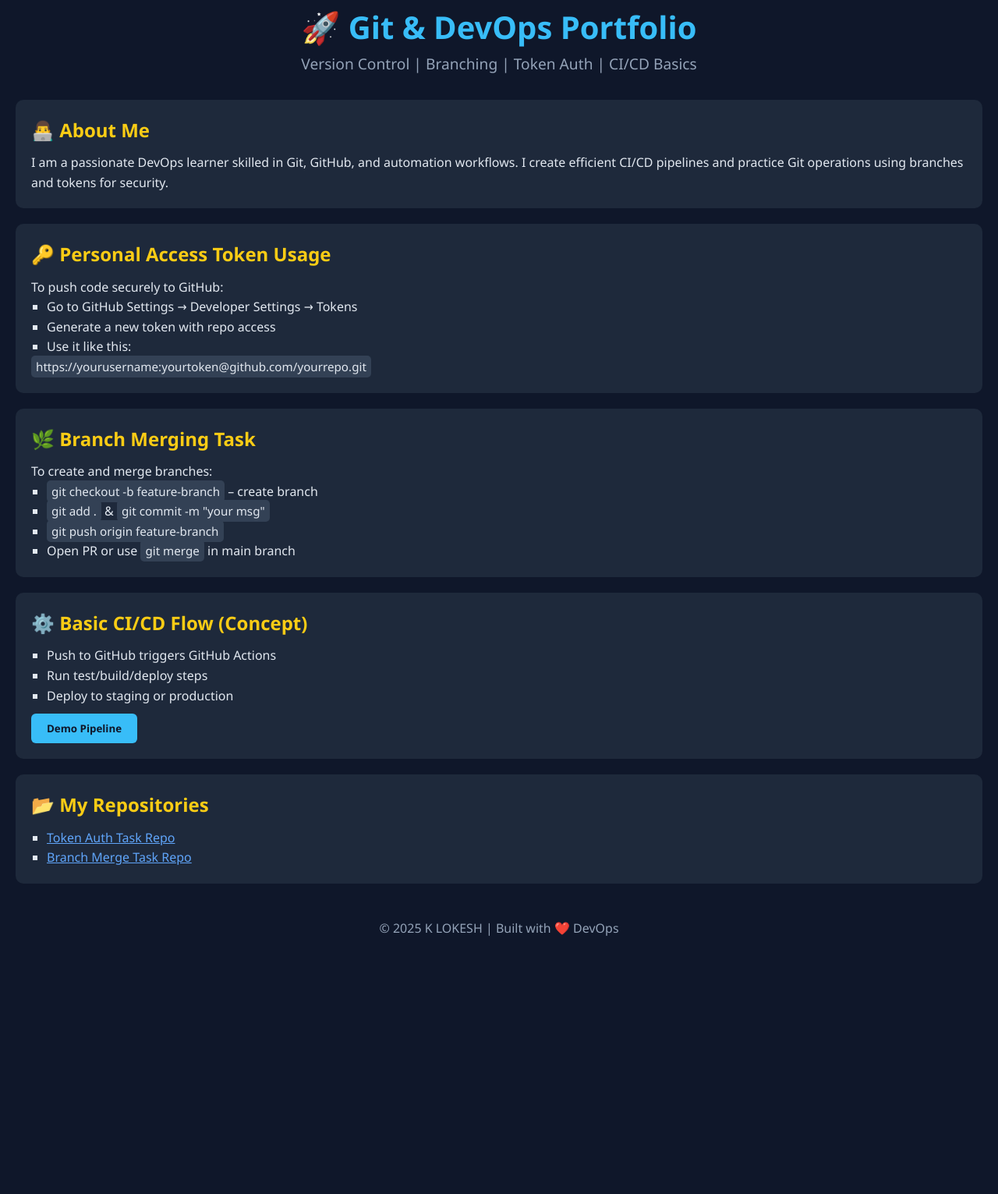
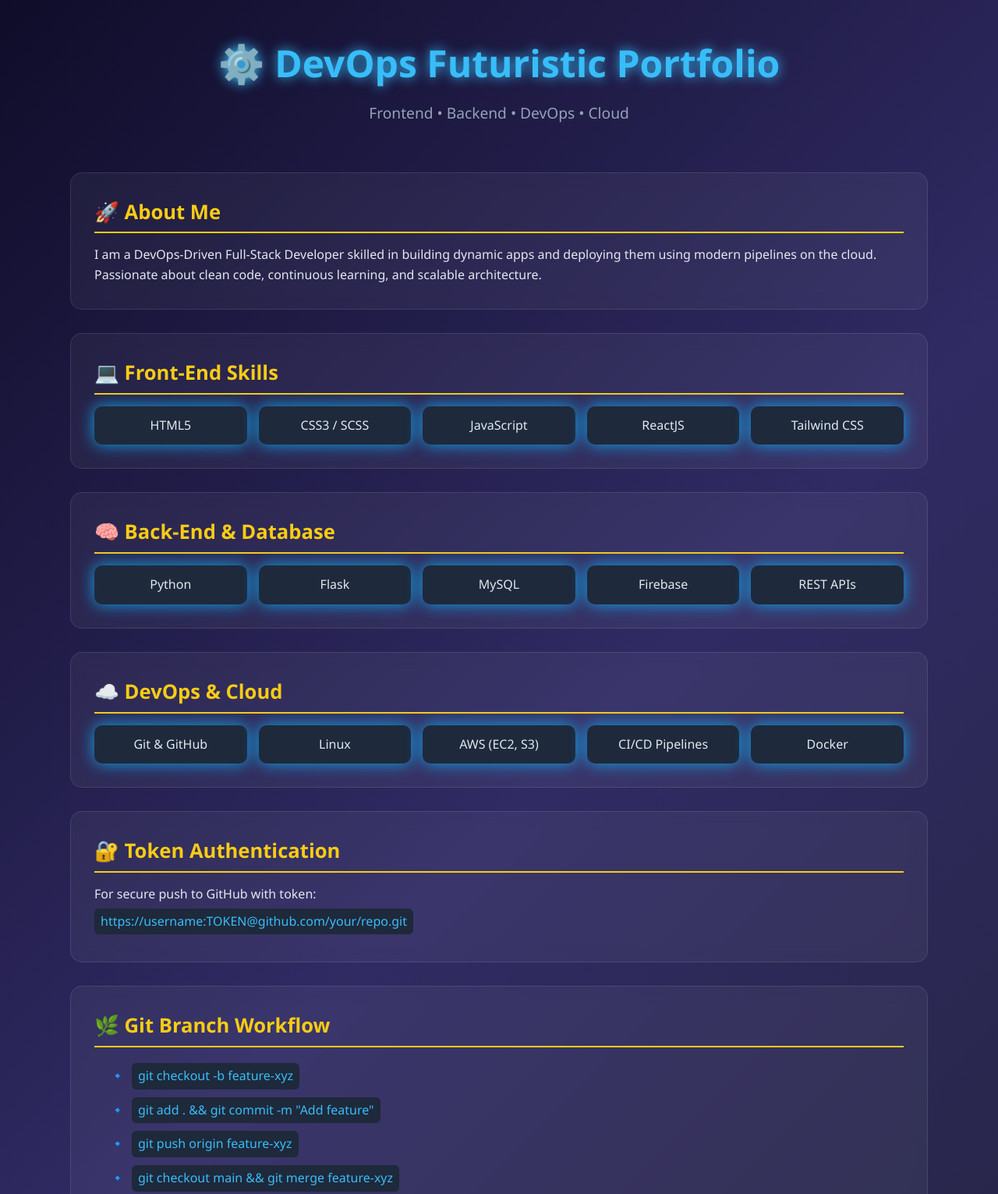
Before and after one commit to Lokesh-Soft-Dev/DevOps-UI_Code-Task, a plain HTML site: page index.html in a window 1280 px wide. Shown: the part 17-1548 px from the top of the page at 78% size. Before the commit the page ends 1255 px from the top, so only its background shows below. Drawn offline with Linux system fonts and the light colour scheme.

Commit message:
DevOps.Class.Portfolio

```diff
--- a/index.html
+++ b/index.html
@@ -3,126 +3,261 @@
 <head>
   <meta charset="UTF-8" />
   <meta name="viewport" content="width=device-width, initial-scale=1.0"/>
-  <title>Git & DevOps Portfolio</title>
+  <title>⚙️ DevOps Futuristic Portfolio</title>
   <style>
+    :root {
+      --primary: #38bdf8;
+      --bg: #0f0c29;
+      --gradient: linear-gradient(135deg, #0f0c29, #302b63, #24243e);
+      --card-bg: rgba(255,255,255,0.05);
+      --border: rgba(255,255,255,0.1);
+      --text: #e2e8f0;
+      --shadow: 0 0 20px #0ea5e9;
+    }
+
     * {
-      margin: 0; padding: 0; box-sizing: border-box;
-      font-family: 'Segoe UI', Tahoma, Geneva, Verdana, sans-serif;
+      margin: 0;
+      padding: 0;
+      box-sizing: border-box;
+      font-family: 'Segoe UI', sans-serif;
     }
+
     body {
-      background: #0f172a;
-      color: #e2e8f0;
+      background: var(--gradient);
+      color: var(--text);
       line-height: 1.6;
-      padding: 20px;
+      overflow-x: hidden;
+      animation: fadeIn 1.5s ease;
+      padding: 0 10px;
     }
+
     header {
       text-align: center;
-      margin-bottom: 30px;
+      padding: 60px 20px 30px;
     }
+
     header h1 {
-      font-size: 2.5em;
-      color: #38bdf8;
+      font-size: 3rem;
+      color: var(--primary);
+      text-shadow: 0 0 15px var(--primary);
     }
+
     header p {
-      font-size: 1.2em;
+      font-size: 1.2rem;
       color: #94a3b8;
+      margin-top: 10px;
     }
-    section {
-      margin: 20px 0;
-      padding: 20px;
-      border-radius: 10px;
-      background: #1e293b;
+
+    .section {
+      max-width: 1100px;
+      margin: 30px auto;
+      background: var(--card-bg);
+      border: 1px solid var(--border);
+      border-radius: 15px;
+      padding: 30px;
+      backdrop-filter: blur(10px);
+      animation: slideUp 1.3s ease;
     }
+
     h2 {
       color: #facc15;
-      margin-bottom: 10px;
+      margin-bottom: 15px;
+      border-bottom: 2px solid #facc15;
+      padding-bottom: 5px;
+      font-size: 1.6rem;
     }
+
+    p, li, code {
+      font-size: 1rem;
+    }
+
     ul {
-      list-style: square;
+      list-style: none;
       padding-left: 20px;
     }
+
+    li::before {
+      content: '🔹';
+      margin-right: 8px;
+      color: var(--primary);
+    }
+
+    code {
+      background: #1e293b;
+      padding: 4px 8px;
+      border-radius: 6px;
+      display: inline-block;
+      margin: 5px 0;
+      color: var(--primary);
+    }
+
+    .skills-grid {
+      display: grid;
+      grid-template-columns: repeat(auto-fit, minmax(140px, 1fr));
+      gap: 15px;
+      margin-top: 15px;
+    }
+
+    .skill {
+      background: #1e293b;
+      border-radius: 10px;
+      padding: 12px;
+      text-align: center;
+      box-shadow: var(--shadow);
+      transition: transform 0.3s ease;
+    }
+
+    .skill:hover {
+      transform: scale(1.05);
+    }
+
     .btn {
-      background: #38bdf8;
+      display: inline-block;
+      background: var(--primary);
       color: #0f172a;
-      padding: 10px 20px;
-      margin-top: 10px;
+      padding: 12px 24px;
+      margin-top: 20px;
+      font-weight: bold;
+      border-radius: 8px;
+      cursor: pointer;
       border: none;
-      border-radius: 6px;
-      cursor: pointer;
-      font-weight: bold;
-      transition: background 0.3s ease;
+      transition: all 0.3s ease;
     }
+
     .btn:hover {
       background: #0ea5e9;
+      color: #fff;
     }
+
     footer {
       text-align: center;
-      padding: 15px;
+      padding: 30px 10px;
       color: #94a3b8;
-      margin-top: 30px;
+      font-size: 0.9rem;
     }
-    code {
-      background: #334155;
-      padding: 4px 6px;
-      border-radius: 5px;
-      font-size: 0.95em;
+
+    a {
+      color: #60a5fa;
+      text-decoration: none;
+    }
+
+    a:hover {
+      text-decoration: underline;
+    }
+
+    @keyframes slideUp {
+      from {
+        opacity: 0;
+        transform: translateY(40px);
+      }
+      to {
+        opacity: 1;
+        transform: translateY(0);
+      }
+    }
+
+    @keyframes fadeIn {
+      from {
+        opacity: 0;
+        transform: scale(0.97);
+      }
+      to {
+        opacity: 1;
+        transform: scale(1);
+      }
+    }
+
+    @media (max-width: 768px) {
+      header h1 {
+        font-size: 2.2rem;
+      }
+      h2 {
+        font-size: 1.3rem;
+      }
+      .btn {
+        width: 100%;
+        text-align: center;
+      }
     }
   </style>
 </head>
 <body>
 
   <header>
-    <h1>🚀 Git & DevOps Portfolio</h1>
-    <p>Version Control | Branching | Token Auth | CI/CD Basics</p>
+    <h1>⚙️ DevOps Futuristic Portfolio</h1>
+    <p>Frontend • Backend • DevOps • Cloud</p>
   </header>
 
-  <section>
-    <h2>👨‍💻 About Me</h2>
-    <p>I am a passionate DevOps learner skilled in Git, GitHub, and automation workflows. I create efficient CI/CD pipelines and practice Git operations using branches and tokens for security.</p>
-  </section>
+  <div class="section">
+    <h2>🚀 About Me</h2>
+    <p>I am a DevOps-Driven Full-Stack Developer skilled in building dynamic apps and deploying them using modern pipelines on the cloud. Passionate about clean code, continuous learning, and scalable architecture.</p>
+  </div>
 
-  <section>
-    <h2>🔑 Personal Access Token Usage</h2>
-    <p>To push code securely to GitHub:</p>
+  <div class="section">
+    <h2>💻 Front-End Skills</h2>
+    <div class="skills-grid">
+      <div class="skill">HTML5</div>
+      <div class="skill">CSS3 / SCSS</div>
+      <div class="skill">JavaScript</div>
+      <div class="skill">ReactJS</div>
+      <div class="skill">Tailwind CSS</div>
+    </div>
+  </div>
+
+  <div class="section">
+    <h2>🧠 Back-End & Database</h2>
+    <div class="skills-grid">
+      <div class="skill">Python</div>
+      <div class="skill">Flask</div>
+      <div class="skill">MySQL</div>
+      <div class="skill">Firebase</div>
+      <div class="skill">REST APIs</div>
+    </div>
+  </div>
+
+  <div class="section">
+    <h2>☁️ DevOps & Cloud</h2>
+    <div class="skills-grid">
+      <div class="skill">Git & GitHub</div>
+      <div class="skill">Linux</div>
+      <div class="skill">AWS (EC2, S3)</div>
+      <div class="skill">CI/CD Pipelines</div>
+      <div class="skill">Docker</div>
+    </div>
+  </div>
+
+  <div class="section">
+    <h2>🔐 Token Authentication</h2>
+    <p>For secure push to GitHub with token:</p>
+    <code>https://username:TOKEN@github.com/your/repo.git</code>
+  </div>
+
+  <div class="section">
+    <h2>🌿 Git Branch Workflow</h2>
     <ul>
-      <li>Go to GitHub Settings → Developer Settings → Tokens</li>
-      <li>Generate a new token with repo access</li>
-      <li>Use it like this:</li>
+      <li><code>git checkout -b feature-xyz</code></li>
+      <li><code>git add . && git commit -m "Add feature"</code></li>
+      <li><code>git push origin feature-xyz</code></li>
+      <li><code>git checkout main && git merge feature-xyz</code></li>
     </ul>
-    <code>https://yourusername:yourtoken@github.com/yourrepo.git</code>
-  </section>
+  </div>
 
-  <section>
-    <h2>🌿 Branch Merging Task</h2>
-    <p>To create and merge branches:</p>
+  <div class="section">
+    <h2>⚙️ CI/CD Pipeline</h2>
+    <p>GitHub Actions → Test → Deploy (Firebase/AWS)</p>
+    <button class="btn" onclick="alert('✅ CI/CD Pipeline Simulated!')">Run Demo</button>
+  </div>
+
+  <div class="section">
+    <h2>📂 Featured Repositories</h2>
     <ul>
-      <li><code>git checkout -b feature-branch</code> – create branch</li>
-      <li><code>git add .</code> & <code>git commit -m "your msg"</code></li>
-      <li><code>git push origin feature-branch</code></li>
-      <li>Open PR or use <code>git merge</code> in main branch</li>
+      <li><a href="https://github.com/yourusername/devops-task" target="_blank">🔗 DevOps Token/CI Task</a></li>
+      <li><a href="https://github.com/yourusername/fullstack-app" target="_blank">🔗 FullStack App (Python + MySQL)</a></li>
     </ul>
-  </section>
-
-  <section>
-    <h2>⚙️ Basic CI/CD Flow (Concept)</h2>
-    <ul>
-      <li>Push to GitHub triggers GitHub Actions</li>
-      <li>Run test/build/deploy steps</li>
-      <li>Deploy to staging or production</li>
-    </ul>
-    <button class="btn" onclick="alert('Coming soon: CI/CD demo')">Demo Pipeline</button>
-  </section>
-
-  <section>
-    <h2>📂 My Repositories</h2>
-    <ul>
-      <li><a href="https://github.com/yourusername/devops-token-task" target="_blank" style="color:#60a5fa">Token Auth Task Repo</a></li>
-      <li><a href="https://github.com/yourusername/git-branch-merge-task" target="_blank" style="color:#60a5fa">Branch Merge Task Repo</a></li>
-    </ul>
-  </section>
+  </div>
 
   <footer>
-    &copy; 2025 K LOKESH | Built with ❤️  DevOps
+    &copy; 2025 K LOKESH | Built with 💙 by a DevOps Engineer
   </footer>
 
 </body>
```
